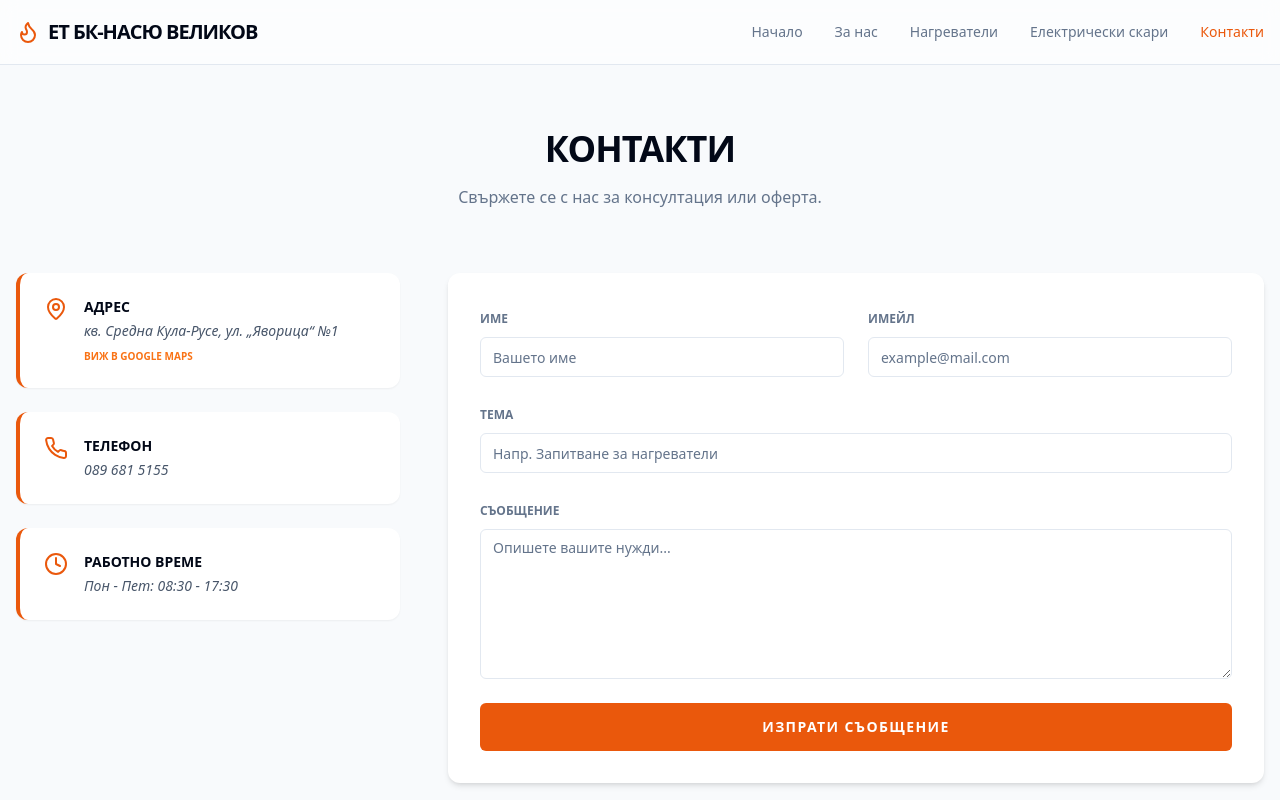
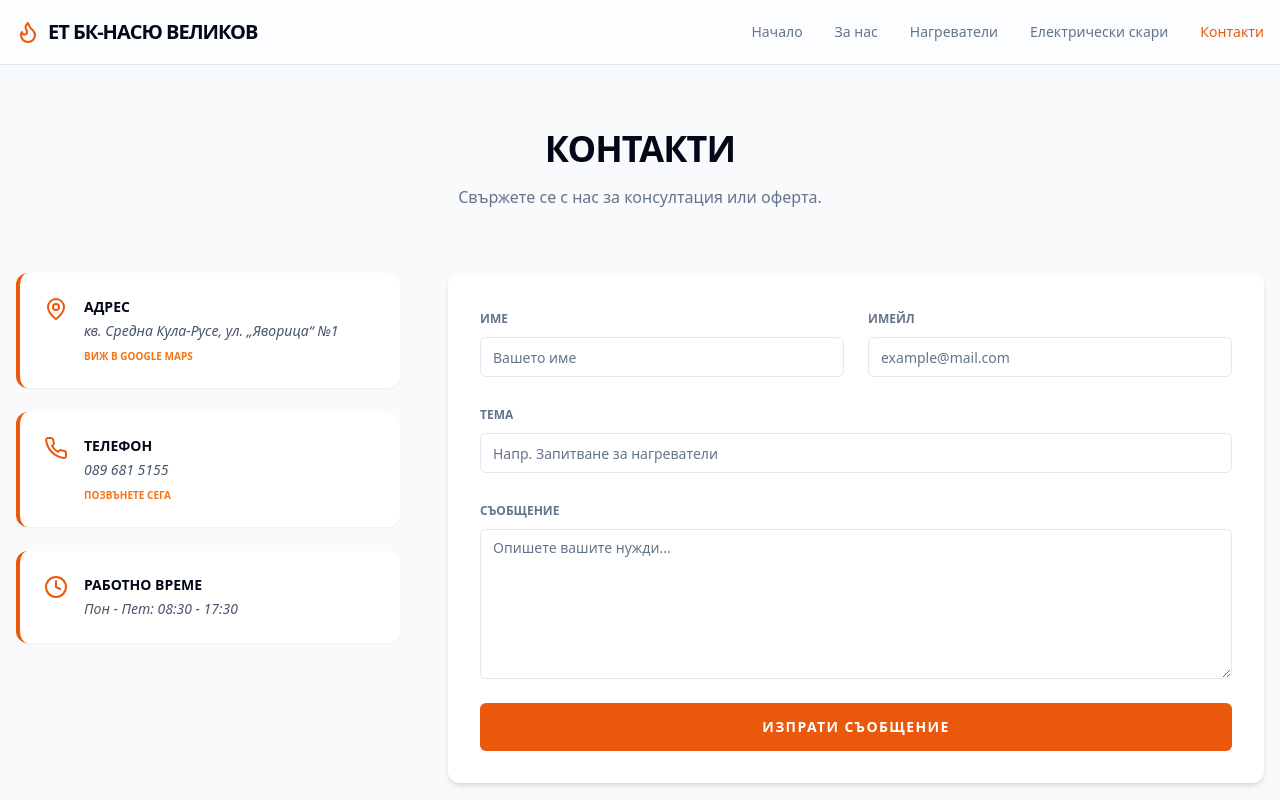
Before and after one commit to kossev/nagrevateli, a React (Vite) app: page /contact in a window 1280 px wide. Shown: the top 800 px of the page. Built offline with nearby package versions, Linux system fonts and the light colour scheme.

Commit message:
[dyad] Превръщане на телефонния номер в интерактивен линк (tel:) - wrote 1 file(s)

```diff
--- a/src/pages/Contact.tsx
+++ b/src/pages/Contact.tsx
@@ -41,13 +41,18 @@ const Contact = () => {
                 <span className="text-[10px] text-orange-500 font-bold uppercase mt-2 block transition-opacity">Виж в Google Maps</span>
               </div>
             </a>
-            <div className="bg-white p-6 rounded-xl shadow-sm flex items-start space-x-4 border-l-4 border-orange-600">
-              <Phone className="h-6 w-6 text-orange-600 shrink-0" />
+            <a
+              href="tel:+359896815155"
+              target="_self"
+              className="block bg-white p-6 rounded-xl shadow-sm flex items-start space-x-4 border-l-4 border-orange-600 hover:shadow-md hover:border-orange-500 transition-all group"
+            >
+              <Phone className="h-6 w-6 text-orange-600 shrink-0 group-hover:scale-110 transition-transform" />
               <div>
                 <h4 className="font-bold uppercase text-sm mb-1">Телефон</h4>
-                <p className="text-slate-600 text-sm italic">089 681 5155</p>
+                <p className="text-slate-600 text-sm italic group-hover:text-orange-600 transition-colors">089 681 5155</p>
+                <span className="text-[10px] text-orange-500 font-bold uppercase mt-2 block">Позвънете сега</span>
               </div>
-            </div>
+            </a>
             <div className="bg-white p-6 rounded-xl shadow-sm flex items-start space-x-4 border-l-4 border-orange-600">
               <Clock className="h-6 w-6 text-orange-600 shrink-0" />
               <div>
@@ -70,9 +75,11 @@ const Contact = () => {
                   <Input type="email" placeholder="example@mail.com" required />
                 </div>
               </div>
-              <div className="space-y-2">
-                <label className="text-xs font-bold uppercase text-slate-500">Тема</label>
-                <Input placeholder="Напр. Запитване за нагреватели" required />
+              <div className="grid grid-cols-1 gap-6">
+                <div className="space-y-2">
+                  <label className="text-xs font-bold uppercase text-slate-500">Тема</label>
+                  <Input placeholder="Напр. Запитване за нагреватели" required />
+                </div>
               </div>
               <div className="space-y-2">
                 <label className="text-xs font-bold uppercase text-slate-500">Съобщение</label>
```
